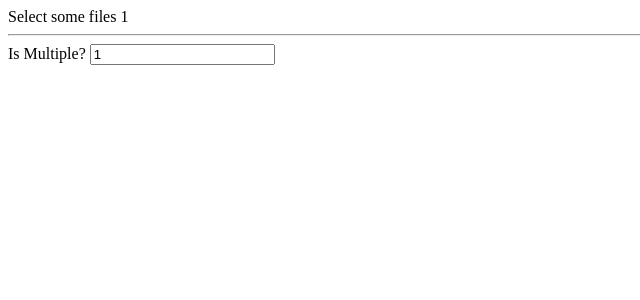
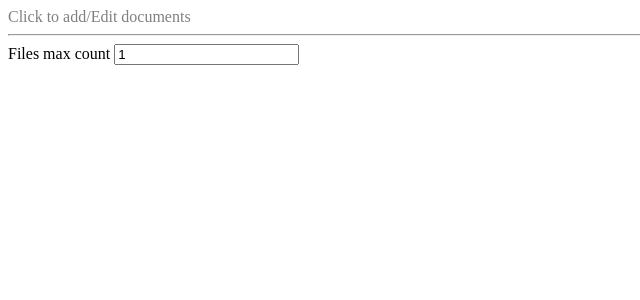
Before and after one commit to bonjurmrfirst/ng4-files, an Angular app: page / in a window 1280 px wide. Shown: the top 300 px of the page, without its empty margins (0-640 px from the left). Built offline with nearby package versions, Linux system fonts and the light colour scheme.

Commit message:
added basic btn upload functionality

```diff
--- a/src/app/app.component.html
+++ b/src/app/app.component.html
@@ -1,11 +1,19 @@
-<ng4-files-button [config]="ng4FilesConfig"
-                  (uploadSuccess)="onUploadSuccess($event)">
+<ng4-files-button (uploadSuccess)="onUploadSuccess($event)"
+                  [caption]="'Click to add/Edit documents'"
+                  [addClass]="'ng4-upload-btn'">
 </ng4-files-button>
 
 <hr />
+
 <label>
-    Is Multiple?
-    <input type="number" [(ngModel)]="maxFilesCount" min="1"/>
+    Files max count
+    <input type="number" [(ngModel)]="ng4FilesConfig.maxFilesCount" min="1"/>
 </label>
+
 <br>
-{{files | json}}
+
+<ul *ngIf="files">
+  <li *ngFor="let file of files">
+    {{file.name}}
+  </li>
+</ul>
--- a/src/app/app.component.ts
+++ b/src/app/app.component.ts
@@ -1,11 +1,13 @@
-import { Component } from '@angular/core';
+import { Component, OnInit } from '@angular/core';
+
+import { Ng4FilesService } from './ng4-files/services';
 
 @Component({
   selector: 'app-root',
   templateUrl: './app.component.html',
   styleUrls: ['./app.component.sass']
 })
-export class AppComponent {
+export class AppComponent implements OnInit {
 
   public ng4FilesConfig = {
     maxFilesCount: 1
@@ -13,23 +15,14 @@ export class AppComponent {
 
   public files: FileList;
 
-  public set maxFilesCount(value: string) {
-    this.createNg4FilesConfig('maxFilesCount', +value);
-  };
+  constructor(private ng4FilesService: Ng4FilesService) {
+  }
 
-  public get maxFilesCount(): string {
-    return this.ng4FilesConfig.maxFilesCount.toString();
-  };
+  ngOnInit() {
+      this.ng4FilesService.init(this.ng4FilesConfig);
+  }
 
-  private createNg4FilesConfig(property: string, value: any): void {
-    this.ng4FilesConfig = {
-      maxFilesCount: 1
-    };
-
-    this.ng4FilesConfig[property] = value;
-  };
-
-  public onUploadSuccess(files: FileList):void {
+  public onUploadSuccess(files: FileList): void {
     this.files = files;
     console.log(files);
   }
--- a/src/app/index.ts
+++ b/src/app/index.ts
@@ -1,2 +1 @@
 export * from './ng4-files';
-export * from './declarations';
--- a/src/app/ng4-files/index.ts
+++ b/src/app/ng4-files/index.ts
@@ -1,2 +1,3 @@
 export * from './ng4-files.module';
 export * from './declarations';
+export * from './services';
--- a/src/app/ng4-files/ng4-files-button/ng4-files-button.component.ts
+++ b/src/app/ng4-files/ng4-files-button/ng4-files-button.component.ts
@@ -1,5 +1,15 @@
-import { Component, Input, Output, EventEmitter, ChangeDetectionStrategy } from '@angular/core';
+import {
+  Component,
+  Output,
+  EventEmitter,
+  ChangeDetectionStrategy,
+  ChangeDetectorRef,
+  Input,
+  OnInit,
+  DoCheck
+} from '@angular/core';
 
+import { Ng4FilesService } from '../services';
 import { Ng4FilesConfig } from '../declarations';
 
 @Component({
@@ -8,14 +18,32 @@ import { Ng4FilesConfig } from '../declarations';
   styleUrls: ['./ng4files-button.component.sass'],
   changeDetection: ChangeDetectionStrategy.OnPush
 })
-export class Ng4FilesButtonComponent {
+export class Ng4FilesButtonComponent implements OnInit, DoCheck {
 
-    @Input() config: Ng4FilesConfig;
+    @Input() public caption: string;
+    @Input() public addClass: string;
 
     @Output() public uploadSuccess: EventEmitter<FileList> = new EventEmitter<FileList>();
 
-    public onChange(files: FileList): void {
-      this.uploadSuccess.emit(files);
+    public config: Ng4FilesConfig;
+
+    constructor(
+      private ng4FilesService: Ng4FilesService,
+      private changeDetector: ChangeDetectorRef
+    ) {
+    }
+
+    ngOnInit() {
+        this.config = this.ng4FilesService.config;
+    }
+
+    ngDoCheck() {
+      this.changeDetector.detectChanges();
+    }
+
+    public onChange(event) {
+      // todo: error
+      this.uploadSuccess.emit(event);
     }
 
 }
--- a/src/app/ng4-files/ng4-files-button/ng4files-button.component.html
+++ b/src/app/ng4-files/ng4-files-button/ng4files-button.component.html
@@ -1,10 +1,10 @@
-<label for="ng4FilesInput">Select some files</label>
+<label [class]="addClass">
+  {{caption}}
+
 <input type="file"
-       id="ng4FilesInput"
        [multiple]="config.maxFilesCount > 1"
        #spng4FilesInputSpy
        accept="image/*"
-       style="display:none"
-       (change)="onChange(spng4FilesInputSpy.files)">
-
-       {{config.maxFilesCount}}
+       (change)="onChange(spng4FilesInputSpy.files)"
+       class="ng4-files-input">
+</label>
--- a/src/app/ng4-files/ng4-files-button/ng4files-button.component.sass
+++ b/src/app/ng4-files/ng4-files-button/ng4files-button.component.sass
@@ -0,0 +1,2 @@
+.ng4-files-input
+  display: none
--- a/src/app/ng4-files/ng4-files.module.ts
+++ b/src/app/ng4-files/ng4-files.module.ts
@@ -1,5 +1,7 @@
 import { NgModule } from '@angular/core';
+
 import { Ng4FilesButtonComponent } from './ng4-files-button';
+import { Ng4FilesService } from './services';
 
 @NgModule({
   declarations: [
@@ -7,6 +9,9 @@ import { Ng4FilesButtonComponent } from './ng4-files-button';
   ],
   exports: [
     Ng4FilesButtonComponent
+  ],
+  providers: [
+    Ng4FilesService
   ]
 })
 export class Ng4FilesModule { }
--- /dev/null
+++ b/src/app/ng4-files/services/index.ts
@@ -0,0 +1 @@
+export * from './ng4-files.service';
--- /dev/null
+++ b/src/app/ng4-files/services/ng4-files.service.ts
@@ -0,0 +1,18 @@
+import { Injectable } from '@angular/core';
+
+import { Ng4FilesConfig } from '../declarations';
+
+@Injectable()
+export class Ng4FilesService {
+
+  private _config: Ng4FilesConfig;
+
+  public get config(): Ng4FilesConfig {
+      return this._config;
+  };
+
+  public init(config: Ng4FilesConfig) {
+      this._config = config;
+  }
+
+}
--- a/src/styles.sass
+++ b/src/styles.sass
@@ -1 +1,4 @@
 /* You can add global styles to this file, and also import other style files */
+
+.ng4-upload-btn
+  color: gray;
```
